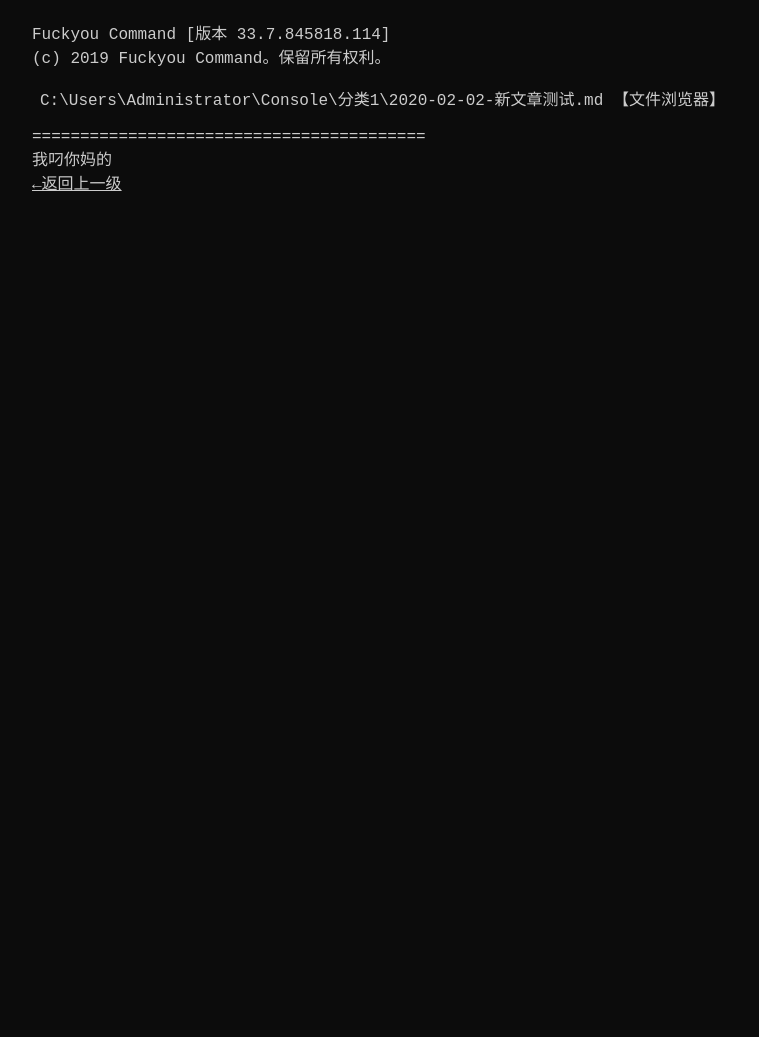
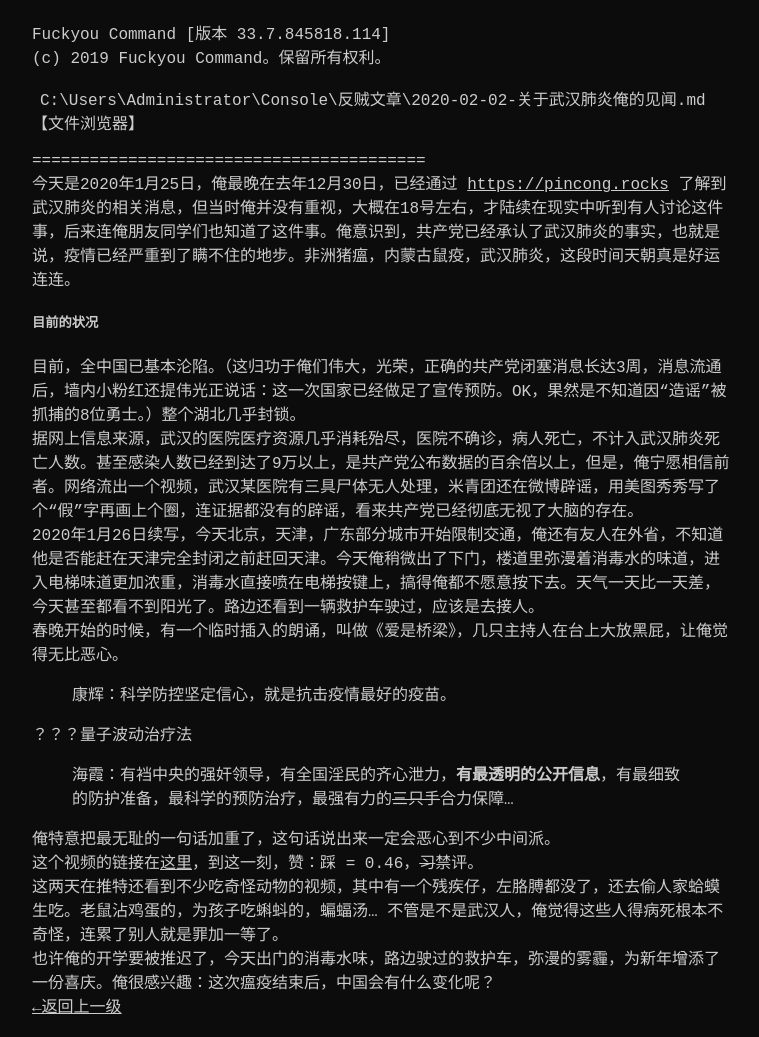
Before and after one commit to loveandrevolution/console, a Jekyll site: the page built from _posts/2020-02-02-新文章测试.md, in a window 1280 px wide. Shown: the whole page, without its empty margins (258-1017 px from the left). Built offline with Jekyll 4.4.1, drawn with Linux system fonts in a browser that asks for light colours; before the commit the page ends 900 px from its top, so only the background shows below that.

Commit message:
Update 2020-02-02-新文章测试.md

```diff
--- a/_posts/2020-02-02-新文章测试.md
+++ b/_posts/2020-02-02-新文章测试.md
@@ -1,7 +1,32 @@
 ---
 layout: post
-title: 新文章测试
-category: 分类1
+title: 关于武汉肺炎俺的见闻
+category: [反贼文章]
+
 ---
 
-我叼你妈的
+今天是2020年1月25日，俺最晚在去年12月30日，已经通过 <https://pincong.rocks> 了解到武汉肺炎的相关消息，但当时俺并没有重视，大概在18号左右，才陆续在现实中听到有人讨论这件事，后来连俺朋友同学们也知道了这件事。俺意识到，共产党已经承认了武汉肺炎的事实，也就是说，疫情已经严重到了瞒不住的地步。非洲猪瘟，内蒙古鼠疫，武汉肺炎，这段时间天朝真是好运连连。
+
+#####  目前的状况
+
+目前，全中国已基本沦陷。（这归功于俺们伟大，光荣，正确的共产党闭塞消息长达3周，消息流通后，墙内小粉红还提伟光正说话：这一次国家已经做足了宣传预防。OK，果然是不知道因“造谣”被抓捕的8位勇士。）整个湖北几乎封锁。
+
+据网上信息来源，武汉的医院医疗资源几乎消耗殆尽，医院不确诊，病人死亡，不计入武汉肺炎死亡人数。甚至感染人数已经到达了9万以上，是共产党公布数据的百余倍以上，但是，俺宁愿相信前者。网络流出一个视频，武汉某医院有三具尸体无人处理，米青团还在微博辟谣，用美图秀秀写了个“假”字再画上个圈，连证据都没有的辟谣，看来共产党已经彻底无视了大脑的存在。
+
+2020年1月26日续写，今天北京，天津，广东部分城市开始限制交通，俺还有友人在外省，不知道他是否能赶在天津完全封闭之前赶回天津。今天俺稍微出了下门，楼道里弥漫着消毒水的味道，进入电梯味道更加浓重，消毒水直接喷在电梯按键上，搞得俺都不愿意按下去。天气一天比一天差，今天甚至都看不到阳光了。路边还看到一辆救护车驶过，应该是去接人。
+
+春晚开始的时候，有一个临时插入的朗诵，叫做《爱是桥梁》，几只主持人在台上大放黑屁，让俺觉得无比恶心。
+
+> 康辉：科学防控坚定信心，就是抗击疫情最好的疫苗。
+
+？？？量子波动治疗法
+
+> 海霞：有裆中央的强奸领导，有全国淫民的齐心泄力，**有最透明的公开信息**，有最细致的防护准备，最科学的预防治疗，最强有力的~~三只手~~合力保障...
+
+俺特意把最无耻的一句话加重了，这句话说出来一定会恶心到不少中间派。
+
+这个视频的链接在[这里](https://www.youtube.com/watch?v=1ZdIGzOXxwU)，到这一刻，赞：踩 = 0.46，~~习~~禁评。
+
+这两天在推特还看到不少吃奇怪动物的视频，其中有一个残疾仔，左胳膊都没了，还去偷人家蛤蟆生吃。老鼠沾鸡蛋的，为孩子吃蝌蚪的，蝙蝠汤... 不管是不是武汉人，俺觉得这些人得病死根本不奇怪，连累了别人就是罪加一等了。
+
+也许俺的开学要被推迟了，今天出门的消毒水味，路边驶过的救护车，弥漫的雾霾，为新年增添了一份喜庆。俺很感兴趣：这次瘟疫结束后，中国会有什么变化呢？
```
